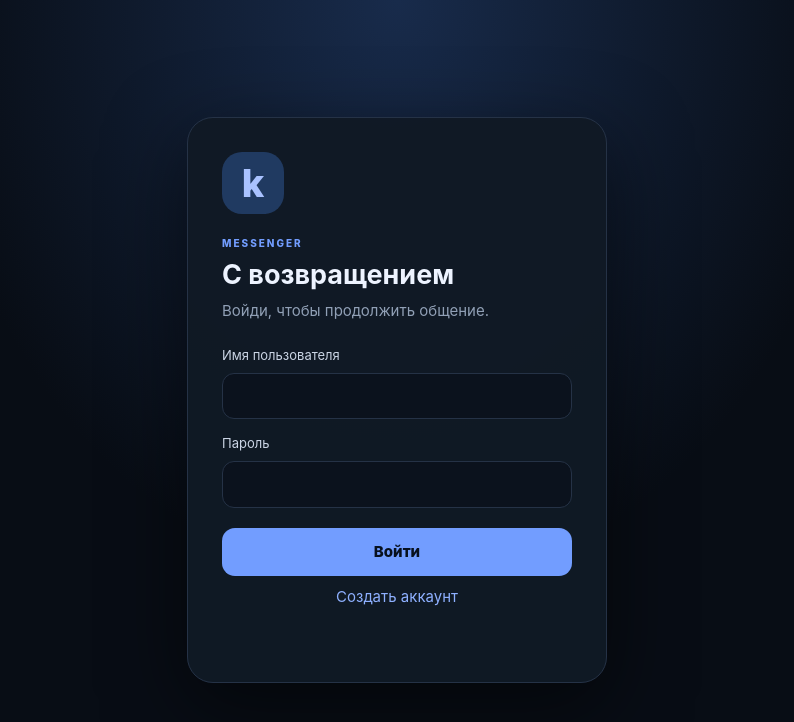
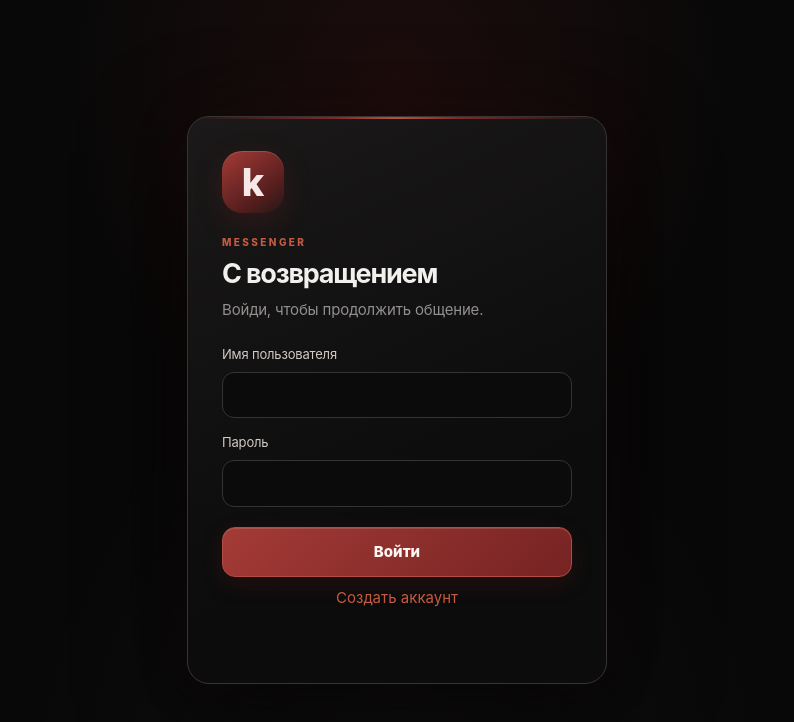
Before and after one commit to cbferz/kentGram, a plain HTML site: page web/index.html in a window 1280 px wide. Shown: the whole page, without its empty margins (243-1037 px from the left). Drawn offline with Linux system fonts and the light colour scheme.

Commit message:
feat(web): apply monochrome ember redesign

```diff
--- a/web/index.html
+++ b/web/index.html
@@ -3,7 +3,7 @@
 <head>
   <meta charset="utf-8">
   <meta name="viewport" content="width=device-width,initial-scale=1,viewport-fit=cover">
-  <meta name="theme-color" content="#080d15">
+  <meta name="theme-color" content="#080808">
   <meta name="color-scheme" content="dark">
   <meta name="apple-mobile-web-app-capable" content="yes">
   <meta name="apple-mobile-web-app-status-bar-style" content="black-translucent">
@@ -12,6 +12,7 @@
   <link rel="icon" href="/icon.svg" type="image/svg+xml">
   <link rel="manifest" href="/manifest.webmanifest">
   <link rel="stylesheet" href="/styles.css">
+  <link rel="stylesheet" href="/redesign.css">
   <script src="/app.js" defer></script>
 </head>
 <body>
```
